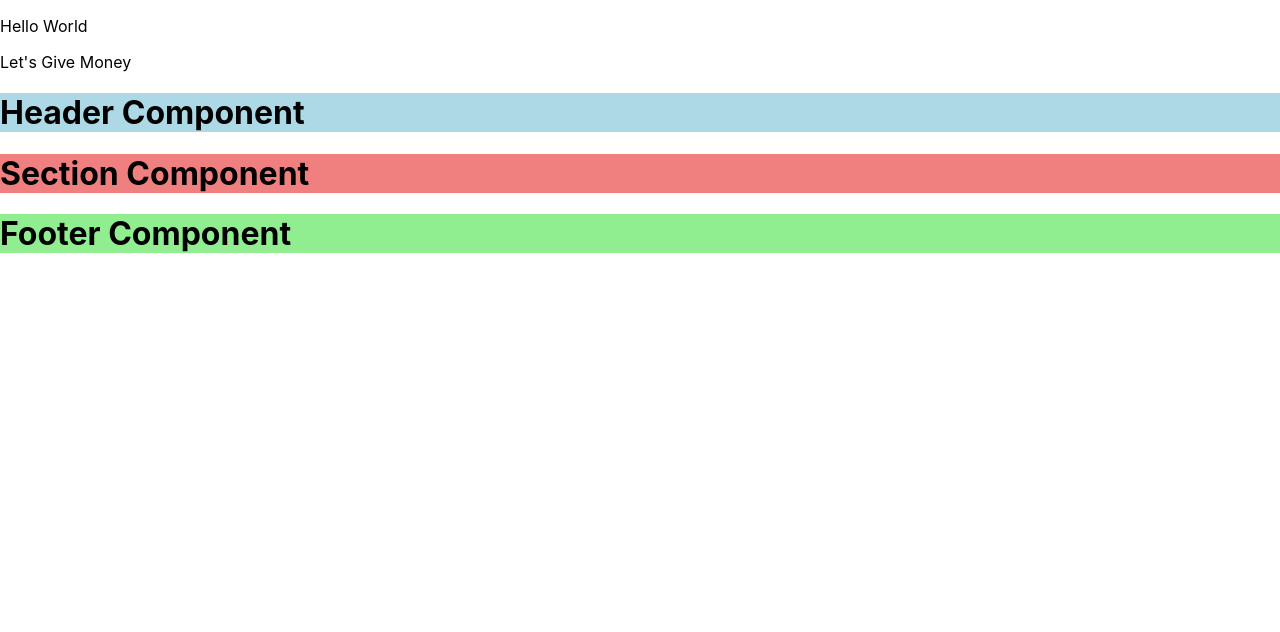
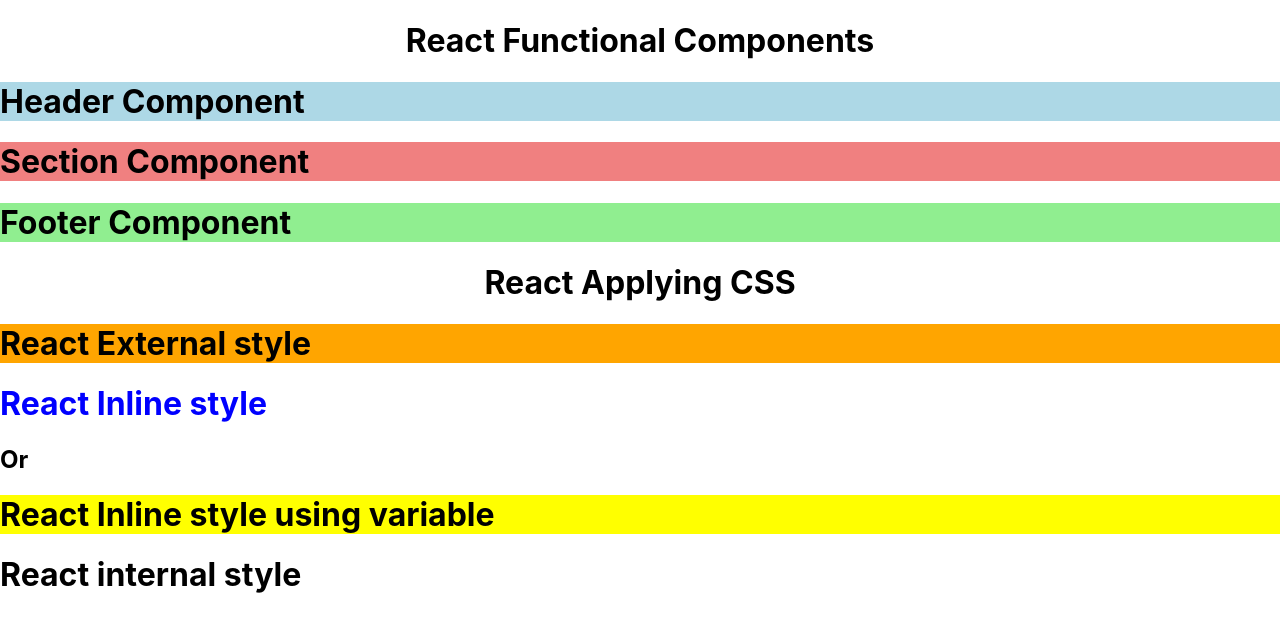
Before and after one commit to A-PRASATHARUMUGAM/All_Program_Practice, a React (Create React App) app in the folder React_js/practice_react/: page / in a window 1280 px wide. Shown: the top 632 px of the page. Built offline with nearby package versions, Linux system fonts and the light colour scheme.

Commit message:
complete the React_Applying CSS Styles

```diff
--- a/React_js/practice_react/src/App.css
+++ b/React_js/practice_react/src/App.css
@@ -36,3 +36,25 @@
     transform: rotate(360deg);
   }
 }
+
+
+
+/* Component  */
+.Header{
+  background-color: lightblue;
+}
+
+.Section{
+  background-color: lightcoral;
+}
+
+.Footer{
+  background-color: lightgreen;
+}
+/* React_Applying CSS Styles */
+
+.react_external_style{
+
+  background-color: orange;
+
+}
--- a/React_js/practice_react/src/App.js
+++ b/React_js/practice_react/src/App.js
@@ -1,23 +1,21 @@
 import logo from "./logo.svg";
 import "./App.css";
+import Header from './Header';
+import Section from './Section';
+import Footer from './Footer';
+import RectCss from "./React_Applying_CSS";
 
 function App() {
 
-  function handlefunction(){
-      let arr=['Earn','Grow','Give'];
-
-
-      let rand = Math.floor(Math.random()*3);
-
-      return arr[rand];
-
-  }
 
   return (
 
    <div>
-      <p> Hello World </p>
-      <p> Let's {handlefunction()} Money </p>
+      <h1 style={{textAlign:'center'}}>React Functional Components </h1>
+      <Header />
+      <Section />
+      <Footer />
+      <RectCss/>
    </div>
   );
 }
--- /dev/null
+++ b/React_js/practice_react/src/React_Applying_CSS.jsx
@@ -0,0 +1,37 @@
+import React from 'react';
+
+// 1. Implement the external style to React
+import "./App.css";
+
+
+
+
+
+const ReactCss=()=>{
+
+// 2. Internal style using variable to style
+let internalstyle= {backgroundColor:'yellow'}
+
+
+
+    return (
+        <div className='react_style'>
+                    <h1 style={{textAlign:'center'}}>React Applying CSS </h1>
+
+                <h1 className='react_external_style'>React External style </h1>
+
+                {/* 3. This is inline style   */}
+                <h1 style={{color:'blue'}}> React Inline style  </h1>
+
+                   <h2>Or</h2>
+
+                <h1 style={internalstyle} > React Inline style using variable </h1>
+
+                <h1 className='react_internal_style' >React internal style </h1>
+
+        </div>
+    );
+}
+
+
+export default ReactCss
--- a/React_js/practice_react/src/index.css
+++ b/React_js/practice_react/src/index.css
@@ -11,16 +11,3 @@ code {
   font-family: source-code-pro, Menlo, Monaco, Consolas, 'Courier New',
     monospace;
 }
-
-
-.Header{
-  background-color: lightblue;
-}
-
-.Section{
-  background-color: lightcoral;
-}
-
-.Footer{
-  background-color: lightgreen;
-}
--- a/React_js/practice_react/src/index.js
+++ b/React_js/practice_react/src/index.js
@@ -4,9 +4,7 @@ import ReactDOM from 'react-dom/client';
 import './index.css';
 
 import App from './App';
-import Header from './Header';
-import Section from './Section';
-import Footer from './Footer';
+
 
 
 const root = ReactDOM.createRoot(document.getElementById('root'));
@@ -15,8 +13,5 @@ const root = ReactDOM.createRoot(document.getElementById('root'));
 root.render(
   <React.StrictMode>
     <App />
-    <Header />
-    <Section />
-    <Footer />
   </React.StrictMode>
 );
```
